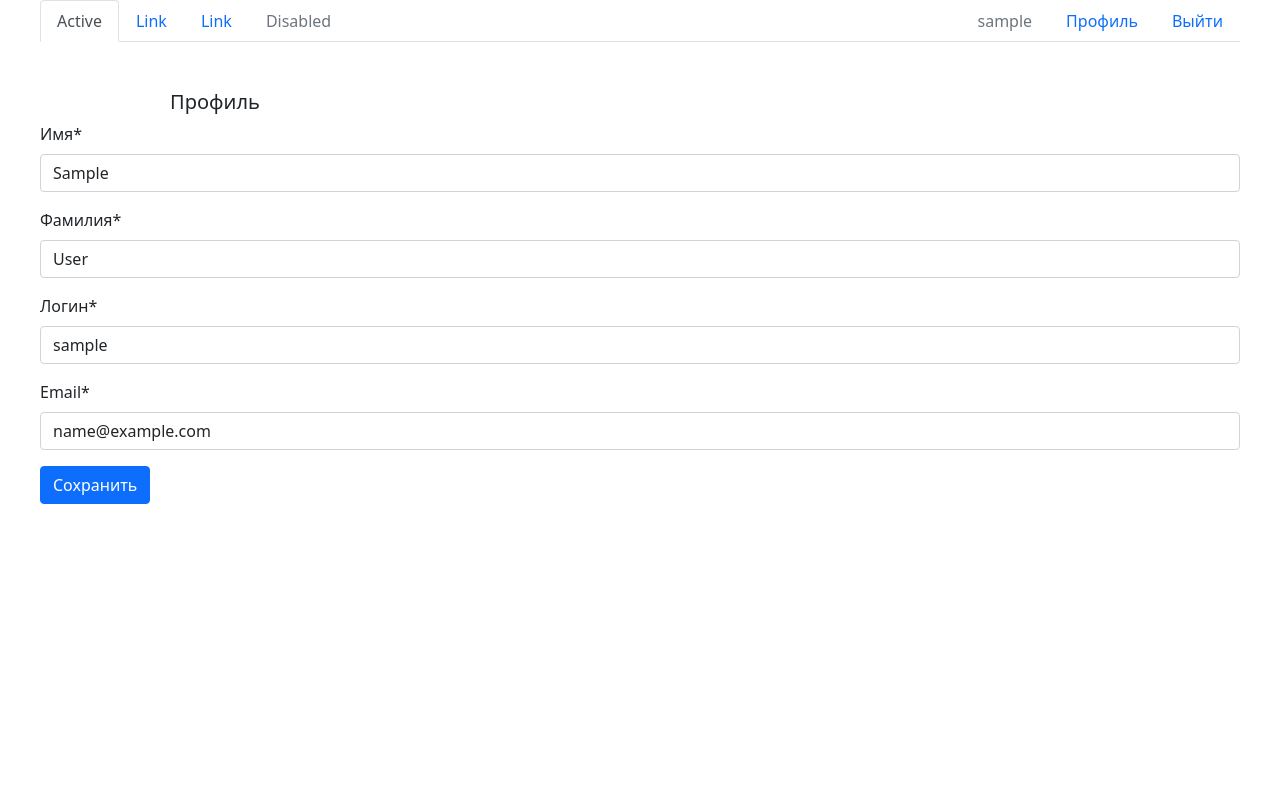
After one commit to Neghjg/onl_chat, a Django app: page /authorization/profile/ in a window 1280 px wide. The commit adds this page. Run offline with Django 4.2, Linux system fonts and the light colour scheme; the visitor is signed in with stand-in values (Sample User, id 1); some libraries are stand-ins or nearby versions.

Commit message:
add profile(need fix)

```diff
--- a/online_chat/authorization/forms.py
+++ b/online_chat/authorization/forms.py
@@ -1,6 +1,6 @@
 from django import forms
 from .models import *
-from django.contrib.auth.forms import UserCreationForm, AuthenticationForm
+from django.contrib.auth.forms import UserCreationForm, AuthenticationForm, UserChangeForm
 from authorization.models import User
 from django_recaptcha.fields import ReCaptchaField
 
@@ -28,3 +28,20 @@ class RegistrationUserForm(UserCreationForm):
 class LoginUserForm(AuthenticationForm):
     username = forms.CharField(label="Логин или адрес эл. почты", widget=forms.TextInput(attrs={"class": "form-control", "id": "order_form"}))
     password = forms.CharField(label="Пароль", widget=forms.PasswordInput(attrs={"class": "form-control", "id": "order_form"}))
+
+
+class ProfileForm(UserChangeForm):
+    class Meta:
+        model = User
+        fields = (
+            "image",
+            "first_name",
+            "last_name",
+            "username",
+            "email",)
+
+    image = forms.ImageField(required=False)
+    first_name = forms.CharField()
+    last_name = forms.CharField()
+    username = forms.CharField()
+    email = forms.CharField()
--- a/online_chat/authorization/models.py
+++ b/online_chat/authorization/models.py
@@ -4,7 +4,7 @@ from django.contrib.auth.models import AbstractUser
 
 
 class User(AbstractUser):
-    image = models.ImageField(upload_to='users_images', blank=True, null=True, verbose_name='photo_user')
+    image = models.ImageField(upload_to='users_images/', blank=True, null=True, verbose_name='photo_user')
 
     class Meta:
         db_table = 'user'
--- /dev/null
+++ b/online_chat/authorization/templates/authorization/profile.html
@@ -0,0 +1,61 @@
+{% extends 'base.html' %}
+{% load static %}
+
+{% block content %}
+
+<div id="cart_div">
+    <div class="profile">
+        <div>
+            <div style="width:350px;"><h5 class="authorization_h5_center">Профиль</h5></div>
+            <form action="{% url "authorization:profile" %}" method="post" enctype="multipart/form-data">
+                {% csrf_token %}
+                <p>
+                    <label for="id_first_name" class="form-label">Имя*</label>
+                    <input type="text" class="form-control" id= 'profile_form'
+                        name="first_name"
+                        placeholder="Введите ваше имя"
+                        value="{{ form.first_name.value }}"
+                        required>
+                    {% if form.first_name.errors %}
+                        <div class="alert alert-danger alert-dismissible fade show">{{form.first_name.errors}}</div>
+                    {% endif %}
+                </p>
+                <p>
+                    <label for="id_last_name" class="form-label">Фамилия*</label>
+                    <input type="text" class="form-control" id= 'profile_form'
+                        name="last_name"
+                        placeholder="Введите вашу фамилию"
+                        value="{{ form.last_name.value }}"
+                        required>
+                    {% if form.last_name.errors %}
+                        <div class="alert alert-danger alert-dismissible fade show">{{form.last_name.errors}}</div>
+                    {% endif %}
+                </p>
+                <p>
+                    <label for="id_username" class="form-label">Логин*</label>
+                    <input type="text" class="form-control" id= 'profile_form'
+                        name="username"
+                        placeholder="Введите ваше имя пользователя"
+                        value="{{ form.username.value }}"
+                        required>
+                    {% if form.username.errors %}
+                        <div class="alert alert-danger alert-dismissible fade show">{{form.username.errors}}</div>
+                    {% endif %}
+                </p>
+                <p>
+                    <label for="id_email" class="form-label">Email*</label>
+                    <input type="email" class="form-control" id= 'profile_form'
+                        name="email"
+                        placeholder="Введите ваш email *youremail@example.com"
+                        value="{{ form.email.value }}"
+                        required>
+                    {% if form.email.errors %}
+                        <div class="alert alert-danger alert-dismissible fade show">{{form.email.errors}}</div>
+                    {% endif %}
+                </p>
+                <button type="submit" class="btn btn-primary">Сохранить</button>
+            </form>
+        </div>
+    </div>
+
+{% endblock %}
--- a/online_chat/authorization/urls.py
+++ b/online_chat/authorization/urls.py
@@ -8,4 +8,5 @@ urlpatterns = [
     path('login/', login, name = 'login'),
     path("logout/", logout_user, name="logout"),
     path("registration/", registration, name="registration"),
+    path('profile/', profile, name='profile'),
 ]
--- a/online_chat/authorization/views.py
+++ b/online_chat/authorization/views.py
@@ -2,6 +2,9 @@ from django.shortcuts import render, redirect
 from .forms import *
 from django.contrib.auth import authenticate
 from django.contrib.auth import login as login_user, logout
+from django.urls import reverse
+from django.contrib.auth.decorators import login_required
+from django.http import HttpResponseRedirect
 # Create your views here.
 
 def registration(request):
@@ -42,3 +45,17 @@ def logout_user(request):
     #messages.success(request, f'{request.user.username}, Вы вышли из аккаунта')
     logout(request)
     return redirect("authorization:login")
+
+
+@login_required
+def profile(request):
+    if request.method == 'POST':
+        form = ProfileForm(data=request.POST, instance=request.user)
+        if form.is_valid():
+            form.save()
+            return HttpResponseRedirect(reverse('authorization:profile'))
+    else:
+        form = ProfileForm(instance=request.user)
+
+    return render(request, 'authorization/profile.html', {"form": form,
+                                                          'title': 'Профиль'})
--- a/online_chat/templates/base.html
+++ b/online_chat/templates/base.html
@@ -36,6 +36,13 @@
                   <a class="nav-link disabled" href="{% url "authorization:logout" %}">{{user.username|truncatechars:8}}
                   </a>
                 </li>
+                <li class="nav-item">
+                  <a class="nav-link position-relative" href="{% url "authorization:profile" %}">
+                    <div class="cart_div_a">
+                    Профиль
+                    </div>
+                  </a>
+                </li>
                 <li class="nav-item" id="logout_li"><a class="nav-link position-relative" href="{% url "authorization:logout" %}">Выйти</a></li>
             {% else %}
             <li class="nav-item" id='login_non_auth' ><a  class="nav-link" href="{% url "authorization:login" %}">Войти</a></li>
```
Also changed, not shown: online_chat/authorization/migrations/0002_alter_user_image.py (added), online_chat/media/users_images/vk_default.jpg (added).
